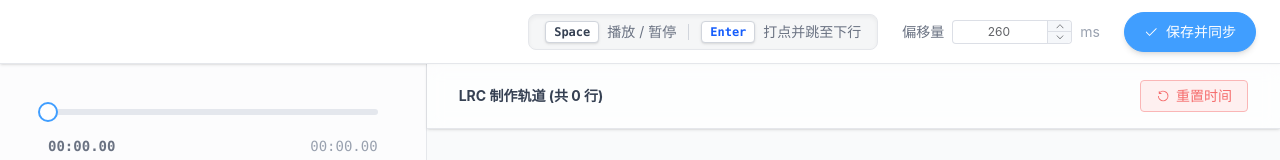
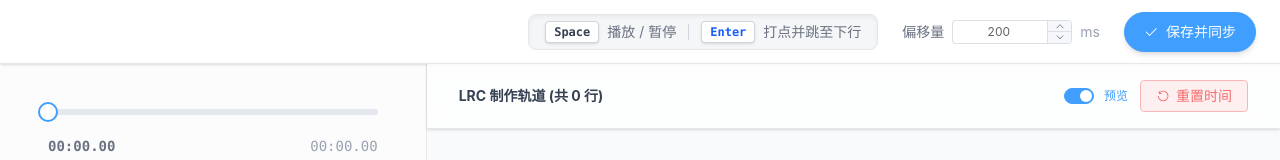
Before and after one commit to yedadtop/NasMusic, a Vue app in the folder frontned/: page /lrc-editor in a window 1280 px wide. Shown: the top 160 px of the page. Built offline with nearby package versions, Linux system fonts and the light colour scheme; the HTML template or start-up script is replaced by a standard one.

Commit message:
feat(LrcEditor): 添加预览自动滚动开关并调整时间偏移量
添加自动滚动开关控制播放时是否自动滚动到当前行
将默认时间偏移量从260ms调整为200ms以优化同步效果

```diff
--- a/frontned/src/views/LrcEditor.vue
+++ b/frontned/src/views/LrcEditor.vue
@@ -122,6 +122,12 @@
         <div class="px-8 py-4 border-b border-gray-200 bg-white/70 backdrop-blur flex justify-between items-center shadow-sm z-10 sticky top-0">
           <span class="text-sm font-bold text-gray-700">LRC 制作轨道 (共 {{ lyrics.filter(l => !l.deleted).length }} 行)</span>
           <div class="flex items-center space-x-3">
+            <el-switch
+              v-model="autoScroll"
+              size="small"
+              active-text="预览"
+              class="shrink-0"
+            />
             <el-button size="default" :icon="RefreshLeft" @click="resetTimes" type="danger" plain>重置时间</el-button>
           </div>
         </div>
@@ -233,7 +239,8 @@ const editIndex = ref(-1)    // 当前等待被打点的行（高亮带边框）
 const playingIndex = ref(-1) // 当前正在播放的行（仅文字变蓝）
 const playbackRate = ref(0.5) // 播放倍速
 const deletedLines = ref([]) // 被删除的行（用于撤销）
-const timeOffsetMs = ref(260) // 时间偏移量（毫秒），用于补偿延迟
+const timeOffsetMs = ref(200) // 时间偏移量（毫秒），用于补偿延迟
+const autoScroll = ref(true) // 预览开关，自动滚动到当前播放行
 
 const lrcListRef = ref(null)
 const lineRefs = ref([])
@@ -350,6 +357,9 @@ const onTimeUpdate = () => {
 
   if (index !== -1 && playingIndex.value !== index) {
     playingIndex.value = index
+    if (autoScroll.value) {
+      scrollToLine(playingIndex.value)
+    }
   }
 }
 
```
